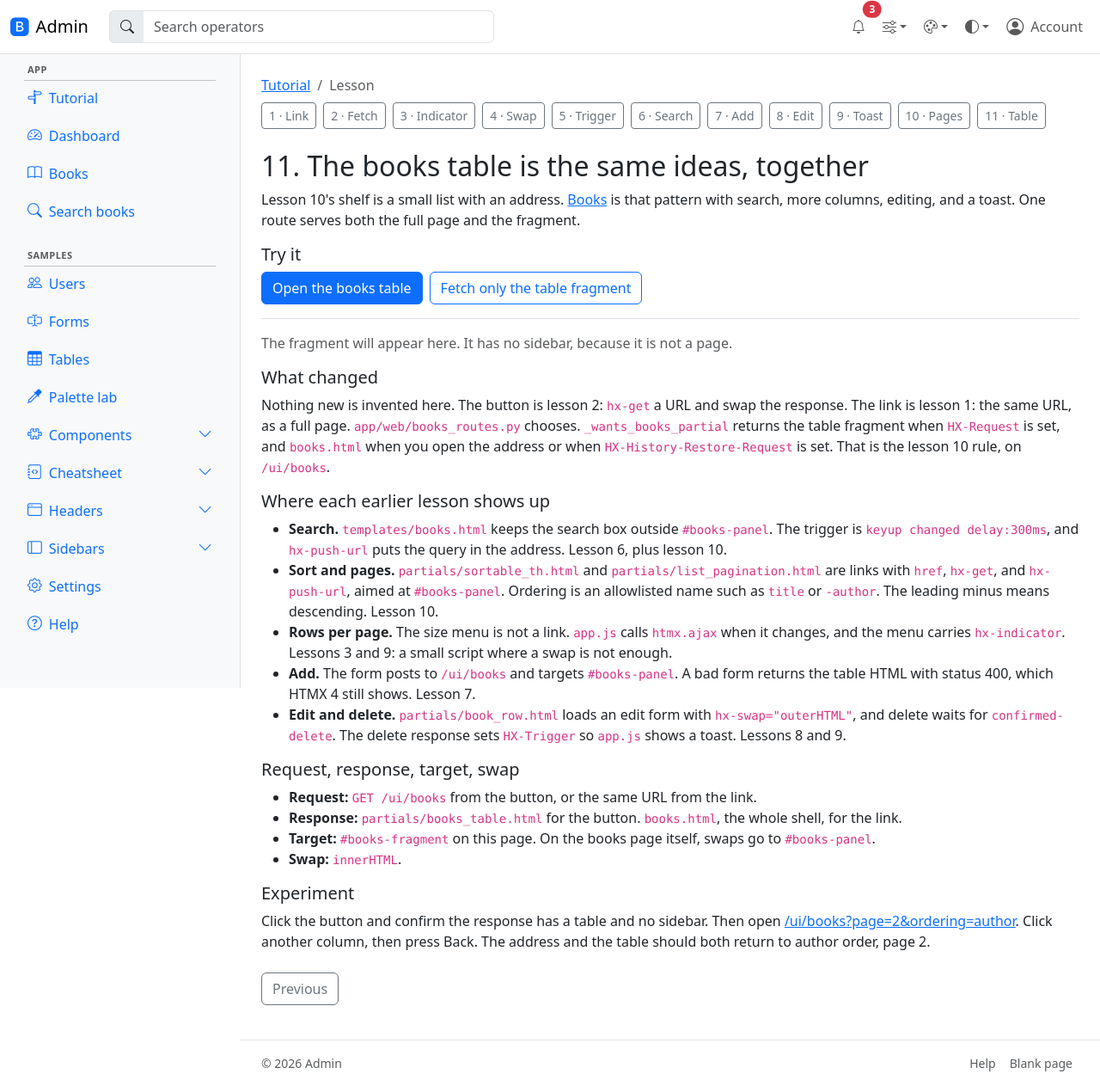
After one commit to tgogos/htmx-bootstrap-tutorial, a FastAPI app: template app/web/templates/tutorial/lesson_11.html in a window 1280 px wide. The commit adds this page. Shown: the whole page at 86% size. Run offline with FastAPI, Linux system fonts and the light colour scheme; the template is opened without the code that fills it, so the values that code supplies are empty; parts of the project's set-up code (start-up, migrations or seed data) failed here and were passed over; some libraries are stand-ins or nearby versions.

Commit message:
Add lessons 10 and 11 so a page can live in the address bar and the books table can be read as the same ideas together.
Co-authored-by: Cursor <cursoragent@cursor.com>

```diff
--- a/app/web/templates/partials/tutorial_nav.html
+++ b/app/web/templates/partials/tutorial_nav.html
@@ -17,5 +17,7 @@
     <a class="btn btn-sm {% if lesson == 7 %}btn-primary{% else %}btn-outline-secondary{% endif %}" href="/ui/tutorial/7">7 · Add</a>
     <a class="btn btn-sm {% if lesson == 8 %}btn-primary{% else %}btn-outline-secondary{% endif %}" href="/ui/tutorial/8">8 · Edit</a>
     <a class="btn btn-sm {% if lesson == 9 %}btn-primary{% else %}btn-outline-secondary{% endif %}" href="/ui/tutorial/9">9 · Toast</a>
+    <a class="btn btn-sm {% if lesson == 10 %}btn-primary{% else %}btn-outline-secondary{% endif %}" href="/ui/tutorial/10">10 · Pages</a>
+    <a class="btn btn-sm {% if lesson == 11 %}btn-primary{% else %}btn-outline-secondary{% endif %}" href="/ui/tutorial/11">11 · Table</a>
   </div>
 </nav>
--- /dev/null
+++ b/app/web/templates/tutorial/lesson_11.html
@@ -0,0 +1,50 @@
+{% extends "layout.html" %}
+{% block title %}Lesson 11 · Books table · Tutorial{% endblock %}
+{% block description %}Full page versus fragment, then the books table{% endblock %}
+{% block content %}
+{% include "partials/tutorial_nav.html" %}
+<h1 class="h2">11. The books table is the same ideas, together</h1>
+<p>Lesson 10's shelf is a small list with an address. <a href="/ui/books">Books</a> is that pattern with search, more columns, editing, and a toast. One route serves both the full page and the fragment.</p>
+
+<h2 class="h5">Try it</h2>
+<p class="d-flex flex-wrap gap-2">
+  <a class="btn btn-primary" href="/ui/books">Open the books table</a>
+  <button
+    type="button"
+    class="btn btn-outline-primary"
+    hx-get="/ui/books"
+    hx-target="#books-fragment"
+    hx-swap="innerHTML"
+  >Fetch only the table fragment</button>
+</p>
+<div id="books-fragment" class="mb-3 border-top pt-3">
+  <p class="text-body-secondary mb-0">The fragment will appear here. It has no sidebar, because it is not a page.</p>
+</div>
+
+<h2 class="h5">What changed</h2>
+<p>Nothing new is invented here. The button is lesson 2: <code>hx-get</code> a URL and swap the response. The link is lesson 1: the same URL, as a full page. <code>app/web/books_routes.py</code> chooses. <code>_wants_books_partial</code> returns the table fragment when <code>HX-Request</code> is set, and <code>books.html</code> when you open the address or when <code>HX-History-Restore-Request</code> is set. That is the lesson 10 rule, on <code>/ui/books</code>.</p>
+
+<h2 class="h5">Where each earlier lesson shows up</h2>
+<ul>
+  <li><strong>Search.</strong> <code>templates/books.html</code> keeps the search box outside <code>#books-panel</code>. The trigger is <code>keyup changed delay:300ms</code>, and <code>hx-push-url</code> puts the query in the address. Lesson 6, plus lesson 10.</li>
+  <li><strong>Sort and pages.</strong> <code>partials/sortable_th.html</code> and <code>partials/list_pagination.html</code> are links with <code>href</code>, <code>hx-get</code>, and <code>hx-push-url</code>, aimed at <code>#books-panel</code>. Ordering is an allowlisted name such as <code>title</code> or <code>-author</code>. The leading minus means descending. Lesson 10.</li>
+  <li><strong>Rows per page.</strong> The size menu is not a link. <code>app.js</code> calls <code>htmx.ajax</code> when it changes, and the menu carries <code>hx-indicator</code>. Lessons 3 and 9: a small script where a swap is not enough.</li>
+  <li><strong>Add.</strong> The form posts to <code>/ui/books</code> and targets <code>#books-panel</code>. A bad form returns the table HTML with status 400, which HTMX 4 still shows. Lesson 7.</li>
+  <li><strong>Edit and delete.</strong> <code>partials/book_row.html</code> loads an edit form with <code>hx-swap="outerHTML"</code>, and delete waits for <code>confirmed-delete</code>. The delete response sets <code>HX-Trigger</code> so <code>app.js</code> shows a toast. Lessons 8 and 9.</li>
+</ul>
+
+<h2 class="h5">Request, response, target, swap</h2>
+<ul>
+  <li><strong>Request:</strong> <code>GET /ui/books</code> from the button, or the same URL from the link.</li>
+  <li><strong>Response:</strong> <code>partials/books_table.html</code> for the button. <code>books.html</code>, the whole shell, for the link.</li>
+  <li><strong>Target:</strong> <code>#books-fragment</code> on this page. On the books page itself, swaps go to <code>#books-panel</code>.</li>
+  <li><strong>Swap:</strong> <code>innerHTML</code>.</li>
+</ul>
+
+<h2 class="h5">Experiment</h2>
+<p>Click the button and confirm the response has a table and no sidebar. Then open <a href="/ui/books?page=2&amp;ordering=author">/ui/books?page=2&amp;ordering=author</a>. Click another column, then press Back. The address and the table should both return to author order, page 2.</p>
+
+<p class="mt-4">
+  <a class="btn btn-outline-secondary" href="/ui/tutorial/10">Previous</a>
+</p>
+{% endblock %}
--- a/app/web/templates/tutorial/lesson_9.html
+++ b/app/web/templates/tutorial/lesson_9.html
@@ -40,7 +40,8 @@
 <h2 class="h5">Experiment</h2>
 <p>Click the button and watch the corner of the page. Then open the announce response in the network panel. The body is empty. The message is only in the <code>HX-Trigger</code> header.</p>
 
-<p class="mt-4">
+<p class="mt-4 d-flex gap-2">
   <a class="btn btn-outline-secondary" href="/ui/tutorial/8">Previous</a>
+  <a class="btn btn-outline-secondary" href="/ui/tutorial/10">Next: pages and the address bar</a>
 </p>
 {% endblock %}
--- a/app/web/tutorial_routes.py
+++ b/app/web/tutorial_routes.py
@@ -4,6 +4,7 @@ from __future__ import annotations
 
 import asyncio
 import json
+from urllib.parse import urlencode
 
 from fastapi import APIRouter, Depends, Form, Query, Request
 from fastapi.responses import HTMLResponse
@@ -21,6 +22,8 @@ MAX_DEMO_DELAY_SECONDS = 5.0
 # A one-letter search sleeps so an older response can arrive after a newer one.
 SLOW_SHORT_QUERY_SECONDS = 1.2
 LIST_LIMIT = 8
+SHELF_SIZE = 5
+SHELF_ORDERINGS = frozenset({"title", "author"})
 PRACTICE_ISBN = "tutorial-practice"
 PRACTICE_TITLE = "Practice shelf book"
 PRACTICE_AUTHOR = "Tutorial"
@@ -71,6 +74,41 @@ async def _practice_book(user_id: int) -> dict:
         notes="Practice row for the tutorial. The sample shelf does not use this ISBN.",
         added_by_user_id=user_id,
     )
+
+
+def _wants_fragment(request: Request) -> bool:
+    """A history restore must get the full page. A normal HTMX swap gets the shelf."""
+    if request.headers.get("HX-History-Restore-Request") == "true":
+        return False
+    return request.headers.get("HX-Request") == "true"
+
+
+def _shelf_url(page: int, ordering: str) -> str:
+    return "/ui/tutorial/10?" + urlencode({"page": page, "ordering": ordering})
+
+
+async def _shelf_data(page: int, ordering: str | None) -> dict:
+    chosen = ordering if ordering in SHELF_ORDERINGS else "title"
+    rows, total = await books_repo.list_books(
+        page=page, size=SHELF_SIZE, ordering=chosen
+    )
+    pages = books_repo.total_pages(total, SHELF_SIZE)
+    if pages and page > pages:
+        page = pages
+        rows, total = await books_repo.list_books(
+            page=page, size=SHELF_SIZE, ordering=chosen
+        )
+    return {
+        "books": rows,
+        "page": page,
+        "total": total,
+        "total_pages": pages,
+        "ordering": chosen,
+        "prev_url": _shelf_url(page - 1, chosen) if page > 1 else None,
+        "next_url": _shelf_url(page + 1, chosen) if pages and page < pages else None,
+        "title_url": _shelf_url(1, "title"),
+        "author_url": _shelf_url(1, "author"),
+    }
 
 
 @router.get("/tutorial", response_class=HTMLResponse)
@@ -421,3 +459,31 @@ async def lesson_announce(
         }
     )
     return response
+
+
+@router.get("/tutorial/10", response_class=HTMLResponse)
+async def lesson_pages(
+    request: Request,
+    user: dict = Depends(require_user_html),
+    page: int = Query(1, ge=1),
+    ordering: str | None = Query(None),
+):
+    data = await _shelf_data(page, ordering)
+    template = "tutorial/shelf.html" if _wants_fragment(request) else "tutorial/lesson_10.html"
+    return templates.TemplateResponse(
+        request,
+        template,
+        _lesson_ctx(request, user, 10, **data),
+    )
+
+
+@router.get("/tutorial/11", response_class=HTMLResponse)
+async def lesson_table(
+    request: Request,
+    user: dict = Depends(require_user_html),
+):
+    return templates.TemplateResponse(
+        request,
+        "tutorial/lesson_11.html",
+        _lesson_ctx(request, user, 11),
+    )
```
Also changed, not shown: AGENTS.md (+1 -1 lines), app/web/templates/tutorial/index.html (+2 -6 lines), app/web/templates/tutorial/lesson_10.html (added, +42 -0 lines), app/web/templates/tutorial/shelf.html (added, +22 -0 lines), docs/ENGINEERING.md (+2 -0 lines), tests/test_tutorial.py (+60 -2 lines), README.md.
